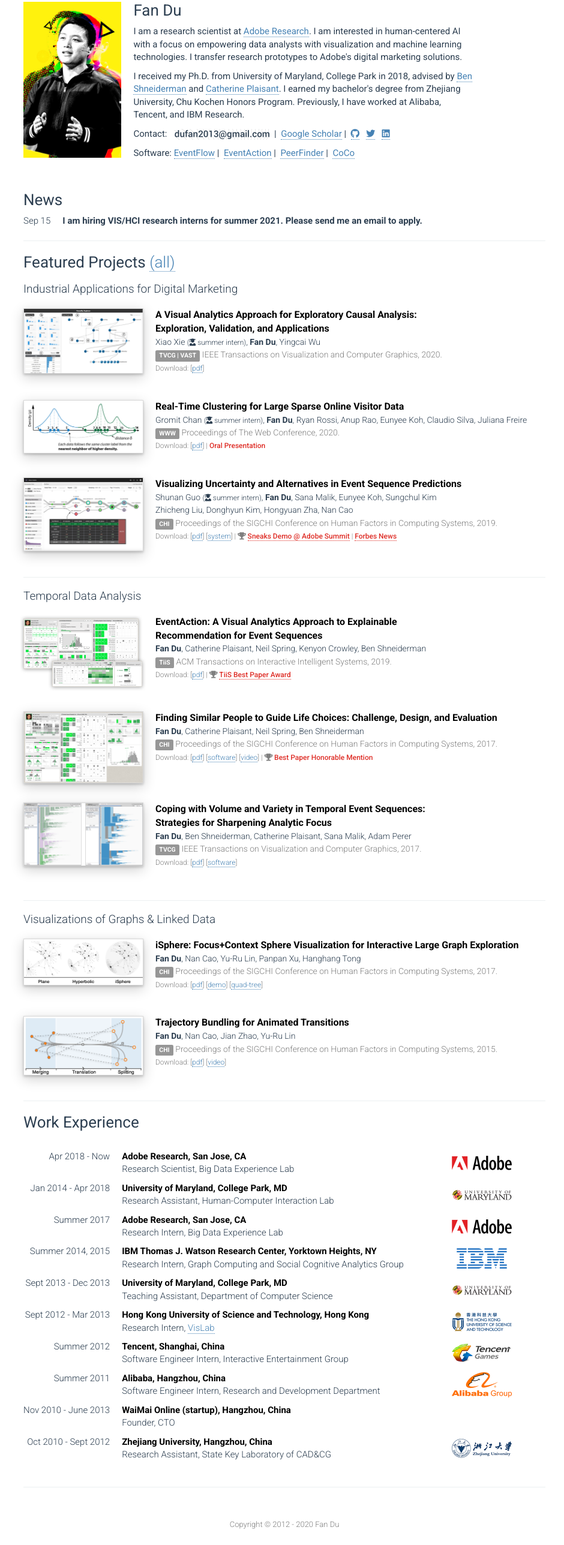
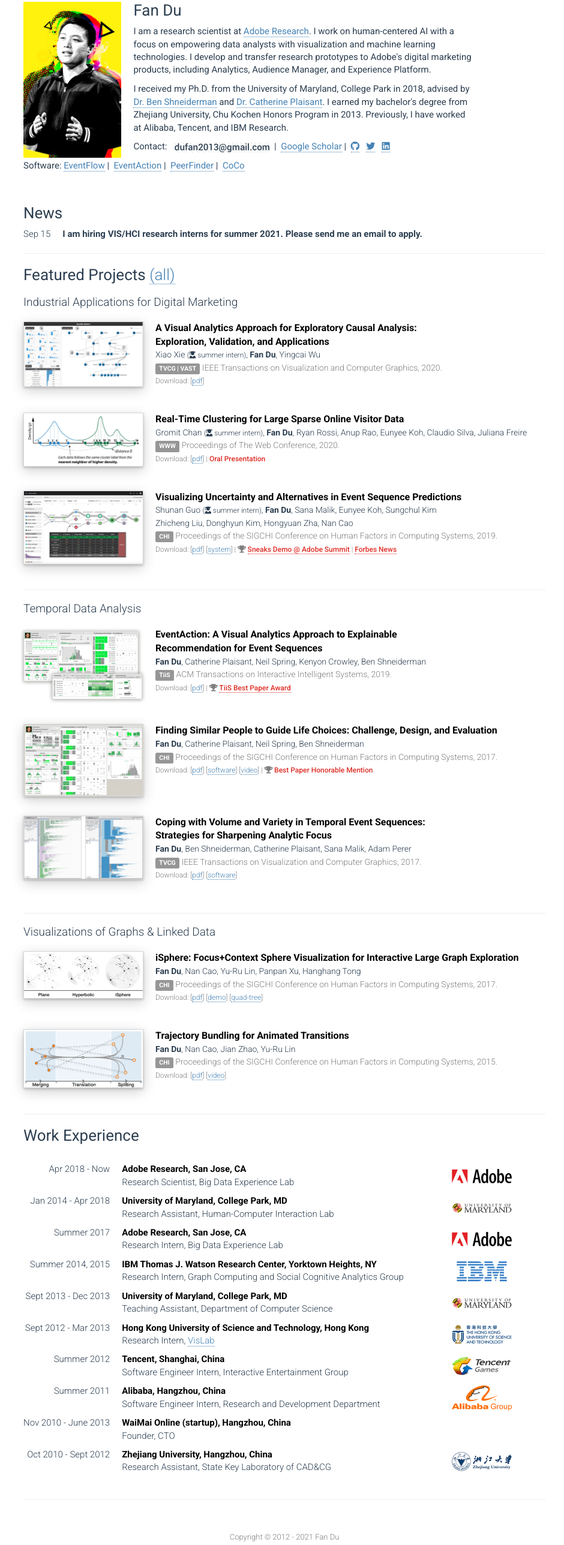
Before and after one commit to fandu/fandu.github.io, a plain HTML site: page index.html in a window 1280 px wide. Shown: the part 98-2674 px from the top of the page at 60% size, without its empty margins (166-1106 px from the left). Drawn offline with nearby package versions, Linux system fonts and the light colour scheme.

Commit message:
minor changes

```diff
--- a/index.html
+++ b/index.html
@@ -60,10 +60,10 @@
             <img src="img/fandu.jpg" height="260px" style="float:left; margin-right:20px">
             <h3>Fan Du</h3>
             <p>
-                I am a research scientist at <a href="https://research.adobe.com">Adobe Research</a>. I am interested in human-centered AI with a focus on empowering data analysts with visualization and machine learning technologies. I transfer research prototypes to Adobe's digital marketing solutions.
+                I am a research scientist at <a href="https://research.adobe.com">Adobe Research</a>. I work on human-centered AI with a focus on empowering data analysts with visualization and machine learning technologies. I develop and transfer research prototypes to Adobe's digital marketing products, including Analytics, Audience Manager, and Experience Platform.
             </p>
             <p>
-                I received my Ph.D. from University of Maryland, College Park in 2018, advised by <a href="http://www.cs.umd.edu/~ben">Ben Shneiderman</a> and <a href="https://hcil.umd.edu/catherine-plaisant/">Catherine Plaisant</a>. I earned my bachelor's degree from Zhejiang University, Chu Kochen Honors Program. Previously, I have worked at Alibaba, Tencent, and IBM Research.
+                I received my Ph.D. from the University of Maryland, College Park in 2018, advised by <a href="http://www.cs.umd.edu/~ben">Dr. Ben Shneiderman</a> and <a href="https://hcil.umd.edu/catherine-plaisant/">Dr. Catherine Plaisant</a>. I earned my bachelor's degree from Zhejiang University, Chu Kochen Honors Program in 2013. Previously, I have worked at Alibaba, Tencent, and IBM Research.
             </p>
 
             <p><span style="">Contact:</span>&nbsp;&nbsp;
@@ -319,7 +319,7 @@
         <hr />
         <p style="clear:both">&nbsp;</p>
         <footer>
-            Copyright &copy; 2012 - 2020 Fan Du
+            Copyright &copy; 2012 - 2021 Fan Du
         </footer>
     </div>
     <!-- Bootstrap core JavaScript
```
Also changed, not shown: publications.html (+1 -1 lines).
